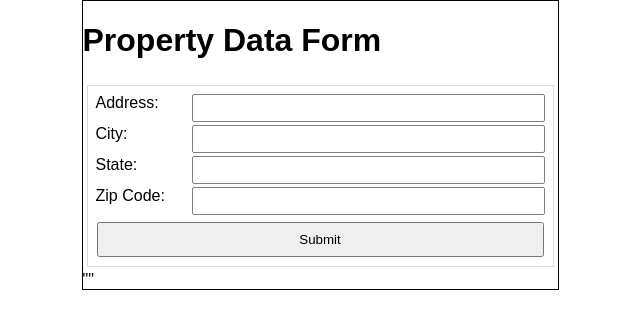
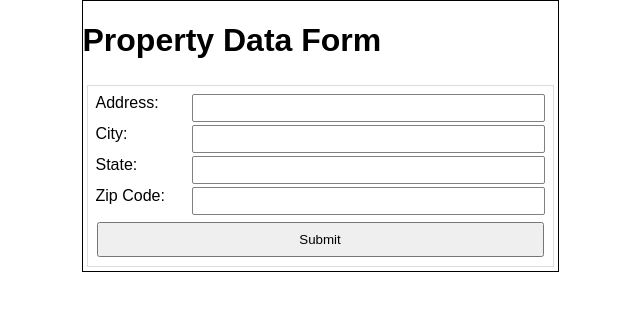
Before and after one commit to Odion100/react-property-form, a React (Create React App) app: page / in a window 1280 px wide. Shown: the top 328 px of the page, without its empty margins (320-960 px from the left). Built offline with nearby package versions, Linux system fonts and the light colour scheme.

Commit message:
displaying "data not found" for request returning  no data

```diff
--- a/src/components/PropertyForm.js
+++ b/src/components/PropertyForm.js
@@ -2,6 +2,7 @@ import React, { Component } from "react";
 import axios from "axios";
 import "../styling/PropertyForm.css";
 import PropFormInput from "./PropFormInput";
+import loadingGif from "../images/loading.gif";
 import secrets from "../secrets";
 const { token } = secrets;
 
@@ -51,7 +52,7 @@ export default class PropertyForm extends Component {
     const url = baseUrl + query;
     try {
       const { data } = await axios.get(url);
-      const propertyData = data.properties;
+      const propertyData = JSON.stringify(data.properties) || "No Data Found";
       this.setState({ propertyData });
       console.log(this.state);
       console.log(data);
@@ -87,7 +88,7 @@ export default class PropertyForm extends Component {
             value="Submit"
           />
         </form>
-        <div className="property-data">{JSON.stringify(propertyData)}</div>
+        <div className="property-data">{propertyData}</div>
       </div>
     );
   }
```
